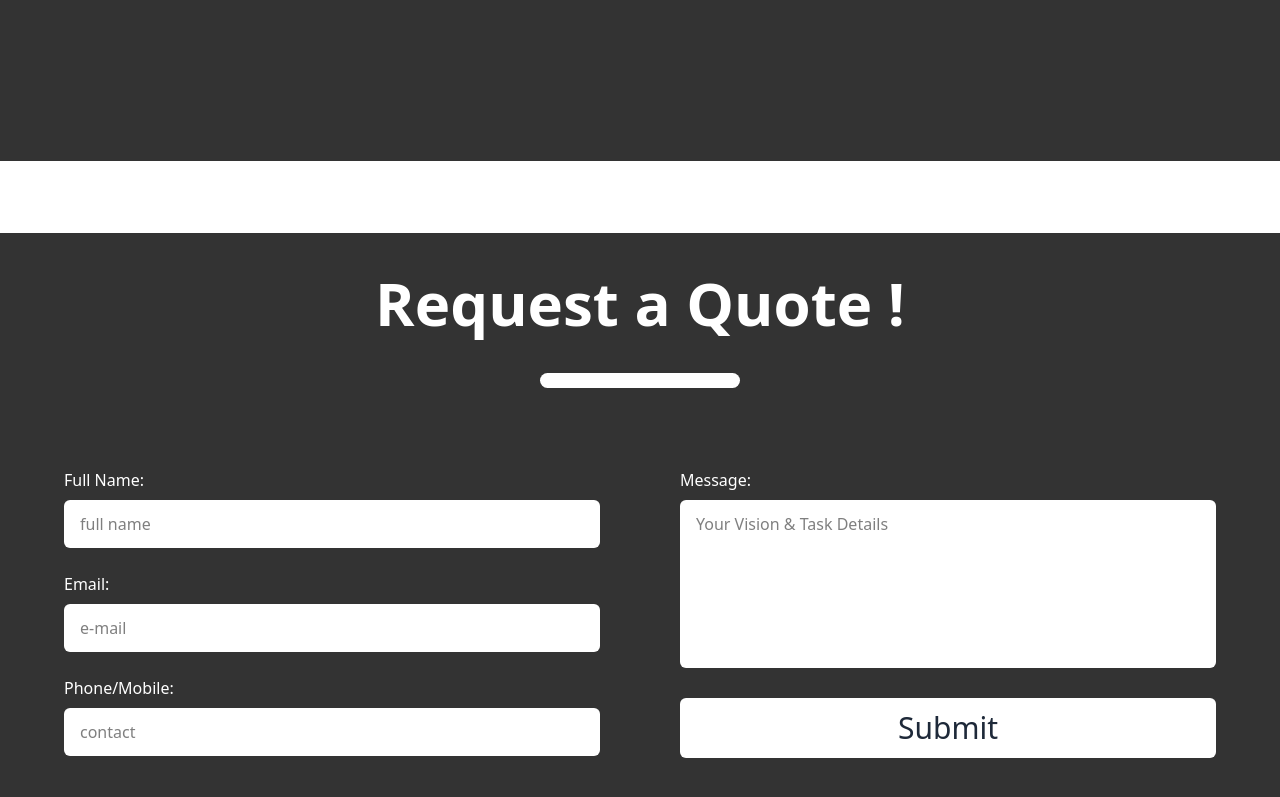
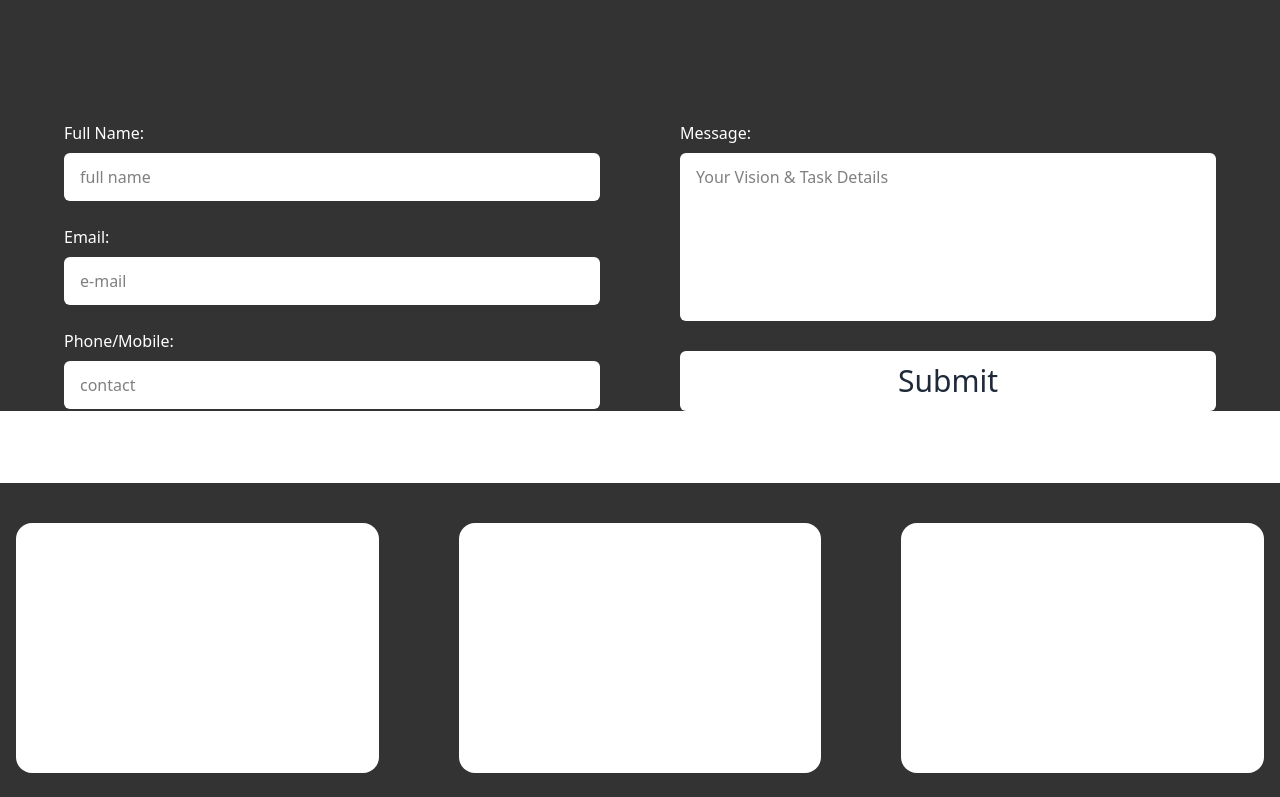
Before and after one commit to Shishir2025/yadproduction, a React (Vite) app: page / in a window 1280 px wide. Shown: the part 3780-4577 px from the top of the page. Built offline with nearby package versions, Linux system fonts and the light colour scheme.

Commit message:
Update FormPage.jsx

```diff
--- a/src/components/pages/formPages/FormPage.jsx
+++ b/src/components/pages/formPages/FormPage.jsx
@@ -9,7 +9,11 @@ const FormPage = () => {
   });
 
   const handleChange = (e) => {
-        setFormData({ ...formData, [e.target.name]: e.target.value });
+    const { name, value } = e.target;
+    setFormData((prev) => ({
+      ...prev,
+      [name]: value,
+    }));
   };
 
   const handleSubmit = (e) => {
@@ -25,38 +29,20 @@ Message:
 ${formData.message}`
     );
 
-        window.location.href = `mailto:yaadproduction.np@gmail.com?subject=${subject}&body=${body}`;
+    const mailtoLink = `mailto:yaadproduction.np@gmail.com?subject=${subject}&body=${body}`;
+
+    window.location.href = mailtoLink;
   };
 
   return (
-        <div className='flex flex-col my-10 justify-center'>
-
-            <div className='bg-white hidden sm:block'>
-                <br /><br /><br />
-            </div>
-
-            <div className='flex flex-col items-center space-y-6 sm:space-y-10'>
-                <h1 className='text-3xl sm:text-4xl md:text-5xl lg:text-6xl pt-10 font-bold text-center'>
-                    Request a Quote !
-                </h1>
-
-                <div className='bg-white w-[120px] sm:w-[160px] md:w-[200px] rounded-2xl h-[10px] sm:h-[12px] md:h-[15px]'></div>
-            </div>
-
-            <div className="bg-[#333333] py-10 sm:py-16 md:py-20 px-4">
-
-                <form
-                    onSubmit={handleSubmit}
-                    className="grid grid-cols-1 md:grid-cols-2 gap-10 md:gap-20 max-w-6xl mx-auto"
-                >
-
-                    {/* LEFT SIDE */}
+    <form onSubmit={handleSubmit} className="grid grid-cols-1 md:grid-cols-2 gap-10 md:gap-20 max-w-6xl mx-auto">
       <div className="space-y-6">
         <div>
           <label className="block text-white mb-2">Full Name:</label>
           <input
             type="text"
             name="name"
+            value={formData.name}
             onChange={handleChange}
             placeholder="full name"
             className="w-full bg-white px-4 py-3 text-black rounded-md outline-none"
@@ -69,6 +55,7 @@ ${formData.message}`
           <input
             type="email"
             name="email"
+            value={formData.email}
             onChange={handleChange}
             placeholder="e-mail"
             className="w-full bg-white px-4 py-3 text-black rounded-md outline-none"
@@ -81,6 +68,7 @@ ${formData.message}`
           <input
             type="text"
             name="phone"
+            value={formData.phone}
             onChange={handleChange}
             placeholder="contact"
             className="w-full bg-white px-4 py-3 text-black rounded-md outline-none"
@@ -88,18 +76,18 @@ ${formData.message}`
         </div>
       </div>
 
-                    {/* RIGHT SIDE */}
       <div className="flex flex-col gap-6">
         <div>
           <label className="block text-white mb-2">Message:</label>
           <textarea
             name="message"
+            value={formData.message}
             onChange={handleChange}
             placeholder="Your Vision & Task Details"
             rows="6"
             className="w-full text-black bg-white px-4 py-3 rounded-md outline-none resize-none"
             required
-                            ></textarea>
+          />
         </div>
 
         <button
@@ -109,10 +97,7 @@ ${formData.message}`
           Submit
         </button>
       </div>
-
     </form>
-            </div>
-        </div>
   );
 };
 
```
Lines whose indentation alone changed are shown as unchanged.
